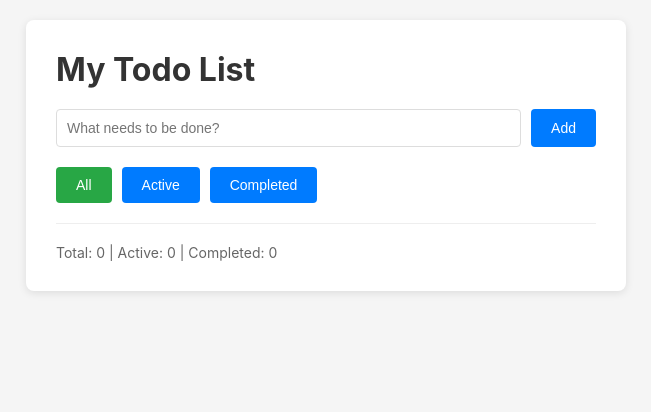
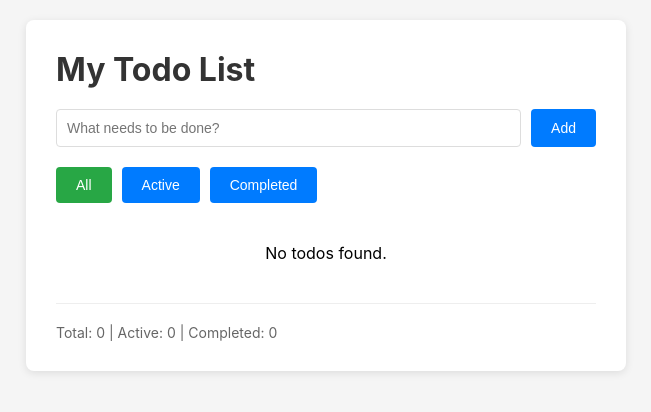
Before and after one commit to Zahratunnisa1/technical-test-3, a React (Vite) app: page / in a window 1280 px wide. Shown: the top 412 px of the page, without its empty margins (314-965 px from the left). Built offline with nearby package versions, Linux system fonts and the light colour scheme.

Commit message:
fix: handle empty todo list state

```diff
--- a/src/App.jsx
+++ b/src/App.jsx
@@ -147,8 +147,11 @@ const stats = useMemo(() => ({
 
       <div className="todo-list">
         {/* Issue 13: Tidak ada handling untuk empty state */}
-        {filteredTodos.map((todo) => (
+        {filteredTodos.length === 0 ? (
           // Issue 14: Key menggunakan index bisa lebih baik dengan ID
+              <p className="empty-state">No todos found.</p>
+        ) : (
+          filteredTodos.map((todo) => (
           <div key={todo.id} className={`todo-item ${todo.completed ? 'completed' : ''}`}>
           <input
           type="checkbox"
@@ -165,7 +168,7 @@ const stats = useMemo(() => ({
       >
         Delete
       </button>
-          </div>
+          </div>)
         ))}
       </div>
 
--- a/src/index.css
+++ b/src/index.css
@@ -114,3 +114,8 @@ button:hover {
 .filter-buttons button.active {
   background: #28a745;
 }
+
+.empty-state {
+  text-align: center;
+  padding: 20px;
+}
```
